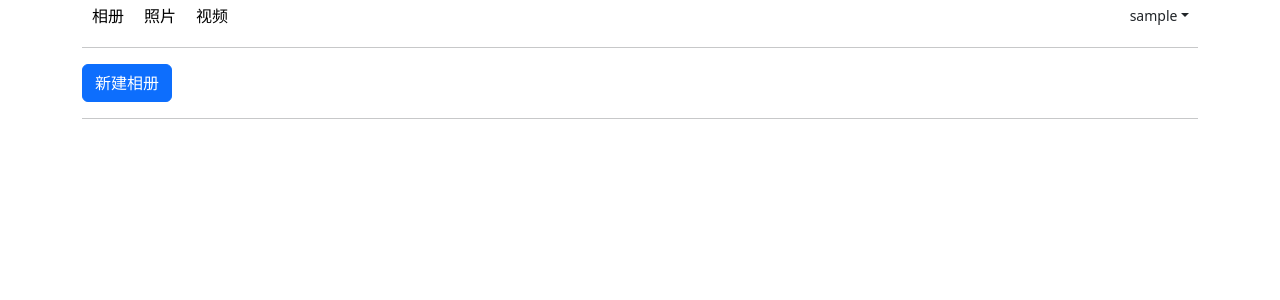
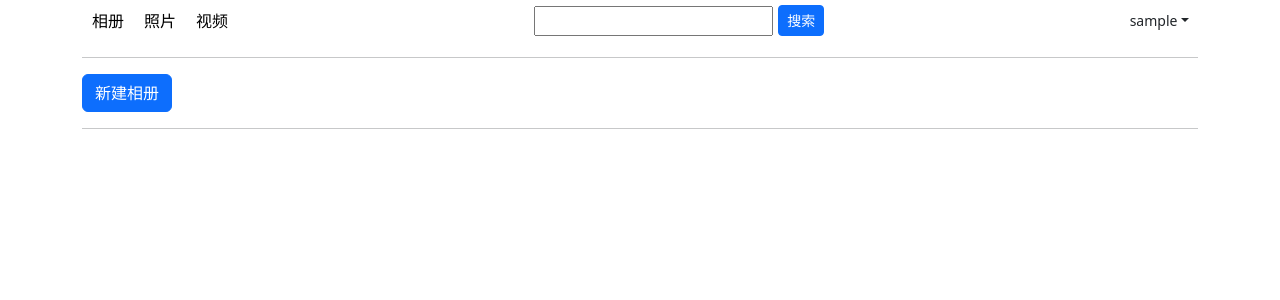
Before and after one commit to BlackIce417/NasCtr, a Django app: page / in a window 1280 px wide. Shown: the top 300 px of the page. Run offline with Django 5.2, Linux system fonts and the light colour scheme; the visitor is signed in with stand-in values (Sample User, id 1); data that the repository does not hold is empty; some libraries are stand-ins or nearby versions.

Commit message:
search function update

```diff
--- a/main/static/css/index_style.css
+++ b/main/static/css/index_style.css
@@ -18,6 +18,17 @@ nav li {
 nav a {
     text-decoration: none;
     color: #000;
+}
+
+.search-box {
+    display: flex;
+    justify-content: center;
+    align-items: center;
+    margin: 5px;
+}
+
+.search-box input {
+    margin-right: 5px;
 }
 
 .btn-usropt {
--- a/main/static/js/index.js
+++ b/main/static/js/index.js
@@ -37,6 +37,24 @@ $(document).ready(function () {
         let overlayId = $("#overlay-"+pictureId);
         overlayId.hide()
     })
+
+    $("#btn-search").click(function (e) {
+        e.preventDefault();
+        var q = $("#search").val();
+        console.log(q);
+        $.ajax({
+            url: "/search/",
+            method: "GET",
+            data: { q: q },
+            success: function (data) {
+                // $("#picture-area").html(data);
+                console.log(data);
+            },
+            error: function (error) {
+                console.log(error);
+            }
+        })
+    });
 });
 
 function loadAlbums() {
--- a/main/templates/main/album.html
+++ b/main/templates/main/album.html
@@ -112,11 +112,7 @@
                   <label for="detail-description">备注:</label>
                   <input type="text" id="detail-description" name="description" value="" />
                 </div>
-                <div class="album-tag tag-area" id="album-tag">
-                  {% comment %} <label for="tag">标签:</label>
-                  <input type="text" id="tag" name="tag" value="" /> {% endcomment %}
-
-                </div>
+                <div class="album-tag tag-area" id="album-tag"></div>
                 <div class="popup_btn">
                   <button class="confirmBtn" id="save-detail-changes" type="submit">保存</button>
                   <button class="cancelBtn" id="hide-details" type="button">取消</button>
--- a/main/templates/main/index.html
+++ b/main/templates/main/index.html
@@ -4,7 +4,7 @@
   <head>
     <meta charset="UTF-8" />
     <meta name="viewport" content="width=device-width, initial-scale=1.0" />
-    <title>{{user.username}}'s center</title>
+    <title>{{ user.username }}'s center</title>
     <link rel="stylesheet" href="{% static 'bootstrap-5.3.0-alpha1-dist/css/bootstrap.min.css' %}" />
     <link rel="stylesheet" href="{% static 'css/index_style.css' %}" />
     <link rel="stylesheet" href="{% static 'css/album.css' %}" />
@@ -24,6 +24,10 @@
               <a href="#">视频</a>
             </li>
           </ul>
+          <div class="search-box">
+            <input type="text" name="q" id="search" />
+            <button class="btn btn-primary btn-sm" id="btn-search" type="button">搜索</button>
+          </div>
           <div class="btn-group">
             <button class="btn btn-sm dropdown-toggle" type="button" data-bs-toggle="dropdown" aria-expanded="false">{{ user.username }}</button>
             <ul class="dropdown-menu">
@@ -48,7 +52,7 @@
   <script src="{% static 'js/jquery-3.7.1.min.js' %}"></script>
   <script src="{% static 'js/index.js' %}"></script>
   <script>
-    var loadAlbumsUrl = "{% url 'main:load-albums' %}";
-    var loadPicturesUrl = "{% url 'main:load-pictures' %}";
+    var loadAlbumsUrl = "{% url 'main:load-albums' %}"
+    var loadPicturesUrl = "{% url 'main:load-pictures' %}"
   </script>
-  </html>
+</html>
--- a/main/urls.py
+++ b/main/urls.py
@@ -21,6 +21,7 @@ urlpatterns = [
     path('usercenter/load-albums/', views.load_albums, name="load-albums"),
     path('view-picture-modal', views.view_picture_modal, name="view-picture-modal"),
     path('view-picture-detail', views.view_picture_detail, name="view-picture-detail"),
+    path('search', views.search, name="search"),
 
 ]
 
--- a/main/views.py
+++ b/main/views.py
@@ -141,7 +141,7 @@ def load_pictures(request):
         album__in=album, picture_type="user_upload"
     ).order_by("-uploaded_at")
     context = {"pictures": pictures}
-    print(f"{pictures}")
+    # print(f"{pictures}")
     return render(request, "main/images_list.html", context)
 
 
@@ -166,7 +166,7 @@ def load_albums(request):
     context = {"albums": album}
     return render(request, "main/album_list.html", context)
 
-
+@login_required(login_url="/login/")
 def view_picture_modal(reqeust):
     picture_id = reqeust.GET.get("picture_id")
     try:
@@ -186,6 +186,7 @@ def view_picture_modal(reqeust):
         return JsonResponse({"error": f"{e}"})
 
 
+@login_required(login_url="/login/")
 def view_picture_detail(request):
     picture_id = request.GET.get("picture_id")
     try:
@@ -216,3 +217,17 @@ def view_picture_detail(request):
             }
         }
     )
+
+
+@login_required(login_url="/login/")
+def search(request):
+    q=request.GET.get("q")
+    print(f"{request.GET}")
+    if q is None:
+        return HttpResponse("No query")
+    if q[0] == "#":
+        tag = q[1:]
+        pictures = Picture.objects.filter(tag__name=tag)
+        context = {"pictures": pictures}
+        return render(request, "main/images_list.html", context)
+    return HttpResponse(f"Not found: {q}")
```
